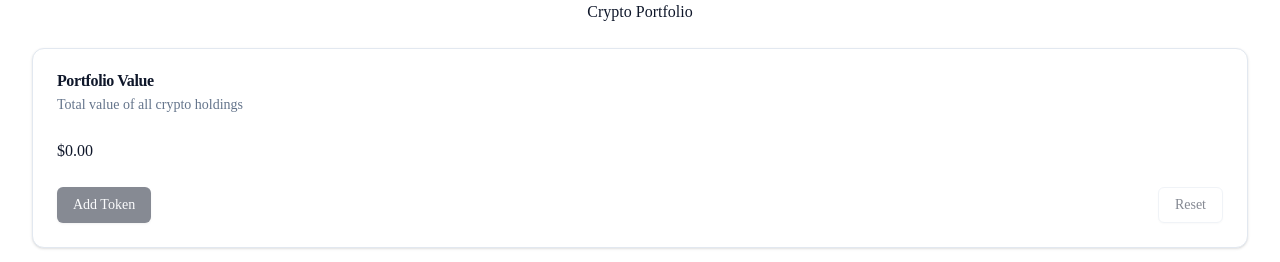
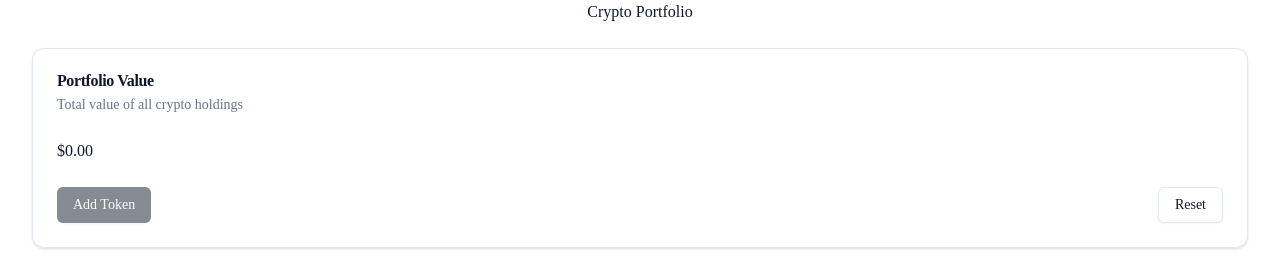
Before and after one commit to KrishnaVadlamudi44/token-price-tracker, a React (Create React App) app: page / in a window 1280 px wide. Shown: the top 262 px of the page. Built offline with nearby package versions, Linux system fonts and the light colour scheme; no server answers.

Commit message:
add reset functionality

```diff
--- a/src/App.tsx
+++ b/src/App.tsx
@@ -102,6 +102,11 @@ function App() {
     localStorage.setItem("tokens", JSON.stringify(newTokensList))
   }
 
+  const handlePortfolioReset = () => {
+    setTokensList([])
+    localStorage.setItem("tokens", JSON.stringify([]))
+  }
+
   const portfolioValue = useMemo(() => {
     return tokensList.reduce((acc, token) => {
       const tokenPrice = parseFloat(
@@ -132,7 +137,7 @@ function App() {
         </CardContent>
         <CardFooter className="flex justify-between">
           <Button disabled>Add Token</Button>
-          <Button disabled variant={"outline"}>
+          <Button variant={"outline"} onClick={handlePortfolioReset}>
             Reset
           </Button>
         </CardFooter>
```
